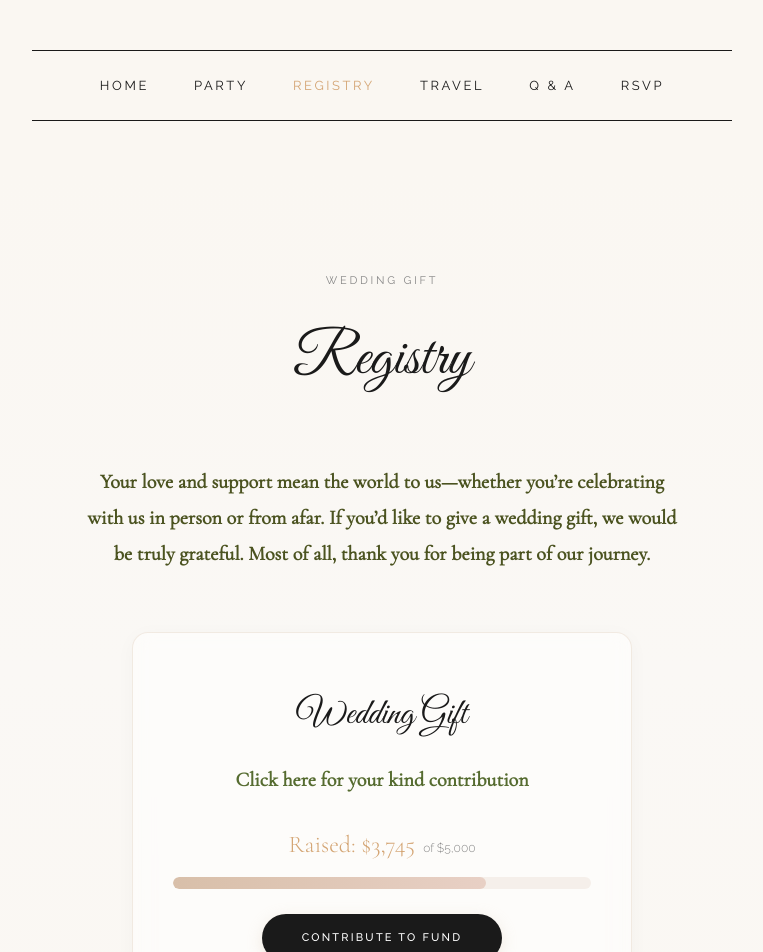
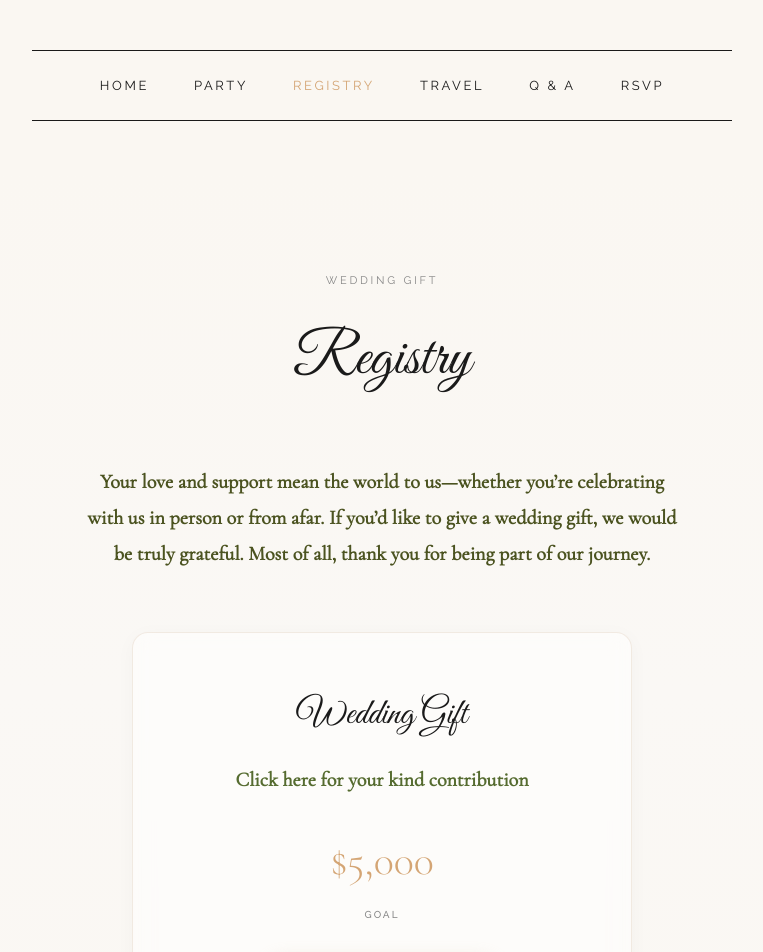
Before and after one commit to FidHackU/WeddingApp, a React (Vite) app in the folder WeddingReact/: page /registry in a window 1280 px wide. Shown: the top 952 px of the page, without its empty margins (258-1021 px from the left). Built offline with nearby package versions, Linux system fonts and the light colour scheme.

Commit message:
Revert "Implement Goal Status with progress bar"
This reverts commit 13bc618b58b35358a0176e41bdafe2427efa6228.

```diff
--- a/WeddingReact/src/config/wedding.ts
+++ b/WeddingReact/src/config/wedding.ts
@@ -53,11 +53,6 @@ to start our greatest adventure yet - marriage!`,
       title: "Wedding Gift",
       description: "Help us create unforgettable memories on our honeymoon to Japan!",
       goal: 5000,
-      // Goal Tracking Config
-      startDate: "2025-10-01", // Approximate start date
-      startAmount: 500, // Initial base amount
-      perRsvpAmount: 50, // Simulated amount per RSVP
-      maxTimeAmount: 2000, // Max amount attributed to "time" progression
     },
     items: [],
     externalLinks: []
--- a/WeddingReact/src/pages/Registry.css
+++ b/WeddingReact/src/pages/Registry.css
@@ -51,58 +51,18 @@
 }
 
 .fund-goal {
-    margin-bottom: 0px;
-}
-
-.goal-progress-container {
-    width: 100%;
     margin-bottom: 25px;
 }
 
-.goal-text {
-    display: flex;
-    align-items: baseline;
-    justify-content: center;
-    gap: 8px;
-    margin-bottom: 10px;
-}
-
-.raised-text {
+.fund-amount {
     font-family: var(--font-serif);
-    font-size: 24px;
+    font-size: 42px;
+    font-weight: 300;
     color: var(--color-accent);
-}
-
-.goal-subtext {
-    font-family: var(--font-sans);
-    font-size: 12px;
-    color: var(--color-text-muted);
-}
-
-.progress-bar-bg {
-    width: 100%;
-    height: 12px;
-    background: rgba(216, 191, 169, 0.2);
-    border-radius: 6px;
-    overflow: hidden;
-}
-
-.progress-bar-fill {
-    height: 100%;
-    background: linear-gradient(90deg, #D8BFA9 0%, #E8D0C5 100%);
-    border-radius: 6px;
-    transition: width 1.5s ease-out;
-}
-
-/* Remove old fund-amount styles if no longer needed or adjust them */
-.fund-amount {
-    /* Keeping this for now if we want to show the goal prominent elsewhere or just hide it */
-    display: none;
+    display: block;
 }
 
 .fund-label {
-    /* Keeping this for now if we want to show the goal prominent elsewhere or just hide it */
-    display: none;
     font-family: var(--font-sans);
     font-size: 10px;
     font-weight: 500;
@@ -115,129 +75,6 @@
 .registry-grid {
     display: grid;
     grid-template-columns: repeat(auto-fill, minmax(200px, 1fr));
-    gap: 30px;
-    max-width: 900px;
-    margin: 0 auto 60px;
-}
-
-.registry-item {
-    background: rgba(255, 255, 255, 0.5);
-    padding: 30px 20px;
-    border: 1px solid rgba(216, 191, 169, 0.3);
-    border-radius: 16px;
-    transition: transform 0.3s ease, box-shadow 0.3s ease;
-    backdrop-filter: blur(5px);
-}
-
-
-
-.registry-item:hover {
-    transform: translateY(-8px);
-    box-shadow: 0 20px 60px rgba(0, 0, 0, 0.08);
-}
-
-.registry-item-icon {
-    font-size: 32px;
-    margin-bottom: 15px;
-}
-
-.registry-item-name {
-    font-family: var(--font-serif);
-    font-size: 18px;
-    font-weight: 400;
-    color: var(--color-text);
-    margin-bottom: 8px;
-}
-
-.registry-item-store {
-    font-family: var(--font-sans);
-    font-size: 10px;
-    font-weight: 500;
-    letter-spacing: 0.15em;
-    text-transform: uppercase;
-    color: var(--color-accent);
-    margin-bottom: 10px;
-}
-
-.registry-item-price {
-    font-family: var(--font-serif);
-    font-size: 20px;
-    font-weight: 300;
-    color: var(--color-text-light);
-}
-
-/* Registry Links */
-.registry-links {
-    max-width: 600px;
-    margin: 0 auto;
-    padding-top: 40px;
-    border-top: 1px solid var(--color-line-light);
-}
-
-.registry-links-title {
-    font-family: var(--font-sans);
-    font-size: 11px;
-    font-weight: 400;
-    letter-spacing: 0.2em;
-    text-transform: uppercase;
-    color: var(--color-text-muted);
-    margin-bottom: 25px;
-}
-
-.registry-links-buttons {
-    display: flex;
-    gap: 20px;
-    justify-content: center;
-    flex-wrap: wrap;
-}
-
-/* Button Styles */
-.btn-outline {
-    display: inline-flex;
-    align-items: center;
-    gap: 10px;
-    padding: 14px 32px;
-    background: linear-gradient(135deg, #E8D0C5 0%, #D8BFA9 100%);
-    color: var(--color-text);
-    font-family: var(--font-sans);
-    font-size: 11px;
-    font-weight: 600;
-    letter-spacing: 0.15em;
-    text-transform: uppercase;
-    text-decoration: none;
-    border: none;
-    border-radius: 50px;
-    transition: all 0.3s ease;
-    box-shadow: 0 4px 15px rgba(216, 191, 169, 0.3);
-    cursor: pointer;
-    position: relative;
-    overflow: hidden;
-}
-
-.btn-outline::before {
-    content: '';
-    position: absolute;
-    top: 0;
-    left: -100%;
-    width: 100%;
-    height: 100%;
-    background: linear-gradient(90deg, transparent, rgba(255, 255, 255, 0.2), transparent);
-    transition: left 0.5s ease;
-}
-
-.btn-outline:hover::before {
-    left: 100%;
-}
-
-.btn-outline:hover {
-    transform: translateY(-3px);
-    box-shadow: 0 8px 25px rgba(216, 191, 169, 0.4);
-    color: var(--color-text);
-    background: linear-gradient(135deg, #D8BFA9 0%, #E8D0C5 100%);
-}
-
-@media (max-width: 600px) {
-    .registry-grid {
     gap: 30px;
     max-width: 900px;
     margin: 0 auto 60px;
--- a/WeddingReact/src/pages/Registry.tsx
+++ b/WeddingReact/src/pages/Registry.tsx
@@ -6,67 +6,6 @@ import { Footer } from '../components/Footer';
 import qrCode from '../assets/qr_code.jpg';
 import paynowQr from '../assets/paynow-qr.png';
 import './Registry.css';
-
-// Component to handle the progress bar logic
-function GoalProgress() {
-    const [currentAmount, setCurrentAmount] = useState(0);
-
-    useEffect(() => {
-        const calculateAmount = () => {
-            const { startDate, startAmount, perRsvpAmount, maxTimeAmount, goal } = WEDDING.registry.honeymoonFund as any;
-
-            // 1. Time Based Calculation
-            const start = new Date(startDate).getTime();
-            const now = new Date().getTime();
-            const daysElapsed = Math.max(0, Math.floor((now - start) / (1000 * 60 * 60 * 24)));
-
-            // Assume minimal daily increase to simulate "time based" progress
-            const dailyRate = 5; // $5 per day
-            const timeBasedAmount = Math.min(maxTimeAmount, daysElapsed * dailyRate);
-
-            // 2. RSVP Based Calculation
-            // Check localStorage for submitted RSVPs as a proxy for "new" RSVPs from this device
-            // Realistically we can't count ALL RSVPs without a backend, so we combine:
-            // - A base number of RSVPs (estimated from time)
-            // - + Any RSVPs in localStorage
-
-            const localRSVPs = JSON.parse(localStorage.getItem('weddingRSVPs') || '[]');
-            const rsvpCount = localRSVPs.length;
-
-            // Base RSVP count per day (simulation)
-            const baseRsvpCount = Math.floor(daysElapsed / 2);
-
-            const totalRsvpAmount = (baseRsvpCount + rsvpCount) * perRsvpAmount;
-
-            let total = startAmount + timeBasedAmount + totalRsvpAmount;
-
-            // Cap at goal (or just below to encourage more?)
-            if (total > goal) total = goal;
-
-            setCurrentAmount(total);
-        };
-
-        calculateAmount();
-        // Recalculate every minute? Not really needed, once on mount is fine.
-    }, []);
-
-    const percentage = Math.min(100, (currentAmount / WEDDING.registry.honeymoonFund.goal) * 100);
-
-    return (
-        <div className="goal-progress-container">
-            <div className="goal-text">
-                <span className="raised-text">Raised: ${currentAmount.toLocaleString()}</span>
-                <span className="goal-subtext">of ${WEDDING.registry.honeymoonFund.goal.toLocaleString()}</span>
-            </div>
-            <div className="progress-bar-bg">
-                <div
-                    className="progress-bar-fill"
-                    style={{ width: `${percentage}%` }}
-                ></div>
-            </div>
-        </div>
-    );
-}
 
 export function Registry() {
     const location = useLocation();
@@ -79,6 +18,8 @@ export function Registry() {
         if (state?.fromRSVP) {
             const timer = setTimeout(() => {
                 setShowQR(true);
+                // Optional: Clear state so it doesn't pop up again on refresh (if desired, though tricky with history state)
+                // history.replaceState({}, document.title);
             }, 3000);
             return () => clearTimeout(timer);
         }
@@ -95,20 +36,16 @@ export function Registry() {
                     Your love and support mean the world to us—whether you’re celebrating with us in person or from afar. If you’d like to give a wedding gift, we would be truly grateful. Most of all, thank you for being part of our journey.
                 </p>
 
-                {/* Honeymoon Fund / Wedding Gift */}
+                {/* Honeymoon Fund */}
                 <div className="honeymoon-fund">
                     <h3 className="fund-title">{WEDDING.registry.honeymoonFund.title}</h3>
                     <p className="fund-description">
                         Click here for your kind contribution
                     </p>
-
                     <div className="fund-goal">
                         <span className="fund-amount">${WEDDING.registry.honeymoonFund.goal.toLocaleString()}</span>
                         <span className="fund-label">Goal</span>
                     </div>
-
-                    <GoalProgress />
-
                     <button className="btn btn-outline" onClick={() => setShowQR(true)}>Contribute to Fund</button>
                 </div>
 
```
Lines whose indentation alone changed are shown as unchanged.
